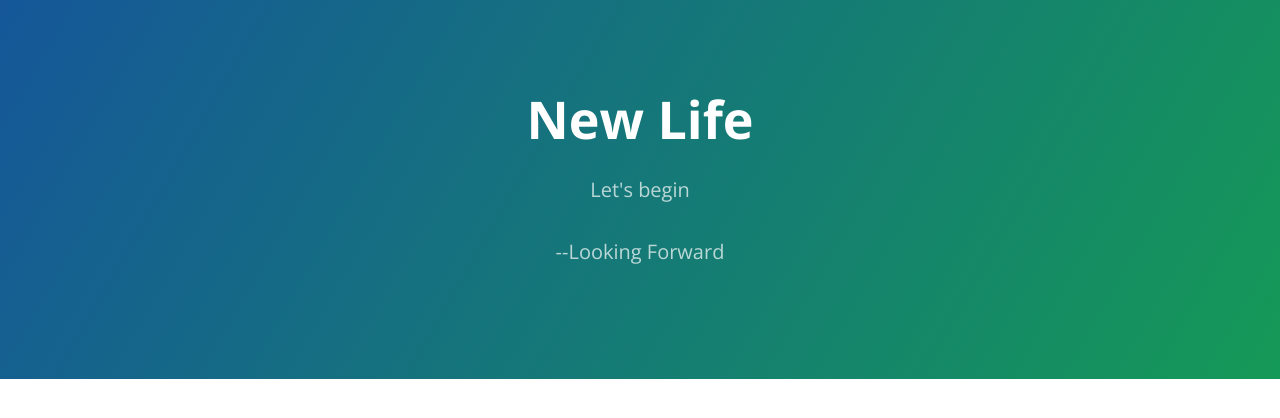
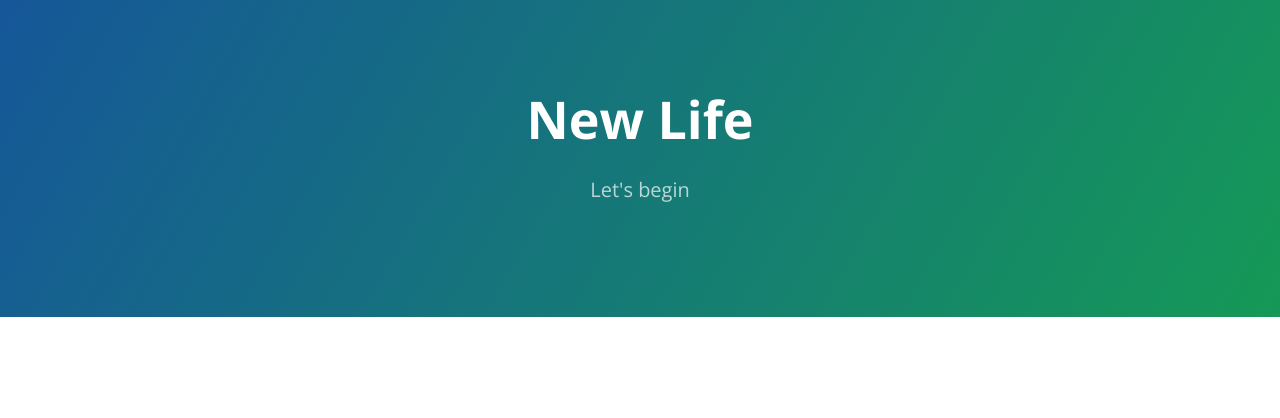
Before and after one commit to BoaHanHancock/Hello_World, a plain HTML site: page index.html in a window 1280 px wide. Drawn offline with nearby package versions, Linux system fonts and the light colour scheme.

Commit message:
Update index.html

```diff
--- a/index.html
+++ b/index.html
@@ -13,7 +13,6 @@
     <section class="page-header">
       <h1 class="project-name">New Life</h1>
       <h2 class="project-tagline">Let's begin</h2>
-      <h3 class="project-tagline">                                                 --Looking Forward</h3>
       <!--<a href="https://github.com/BoaHanHancock/jekyll_demo" class="btn">View on GitHub</a>
       <a href="https://github.com/BoaHanHancock/jekyll_demo/zipball/master" class="btn">Download .zip</a>
       <a href="https://github.com/BoaHanHancock/jekyll_demo/tarball/master" class="btn">Download .tar.gz</a>-->
```
